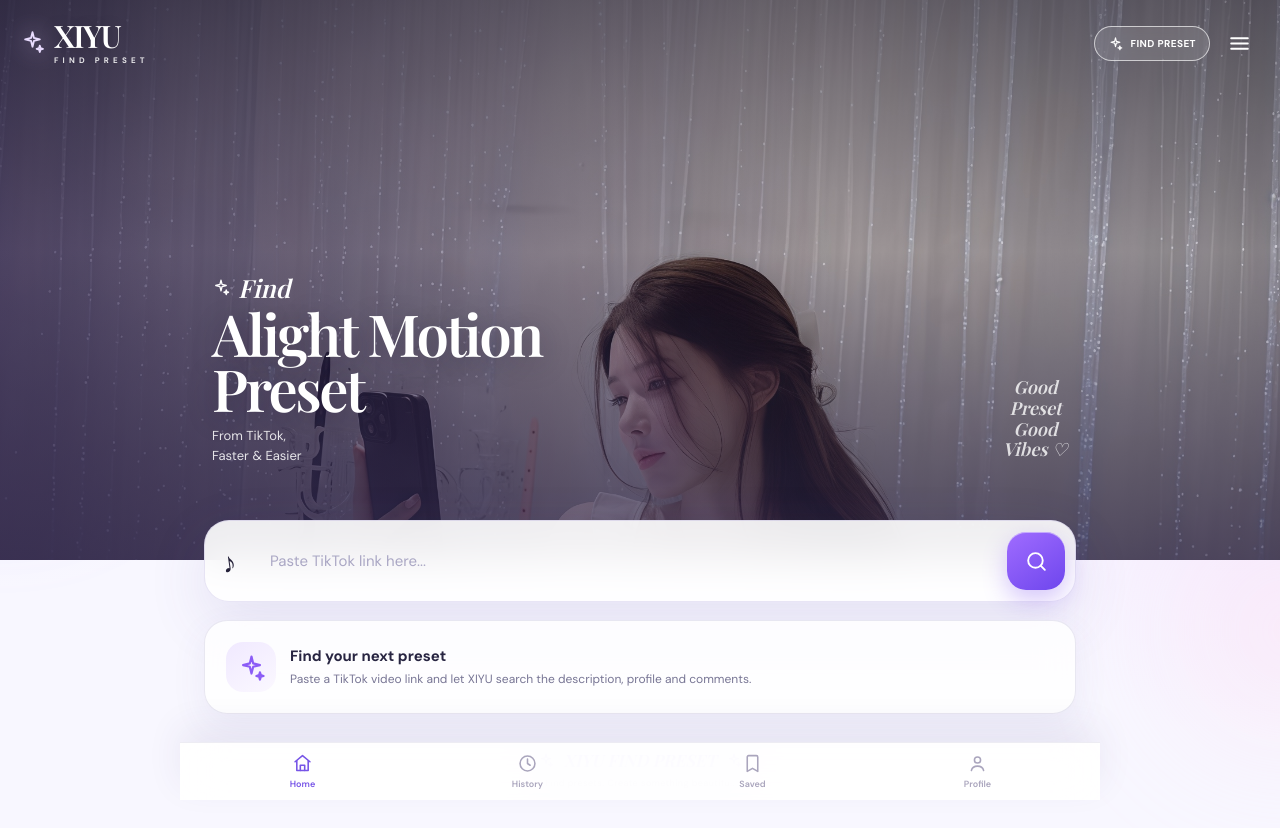
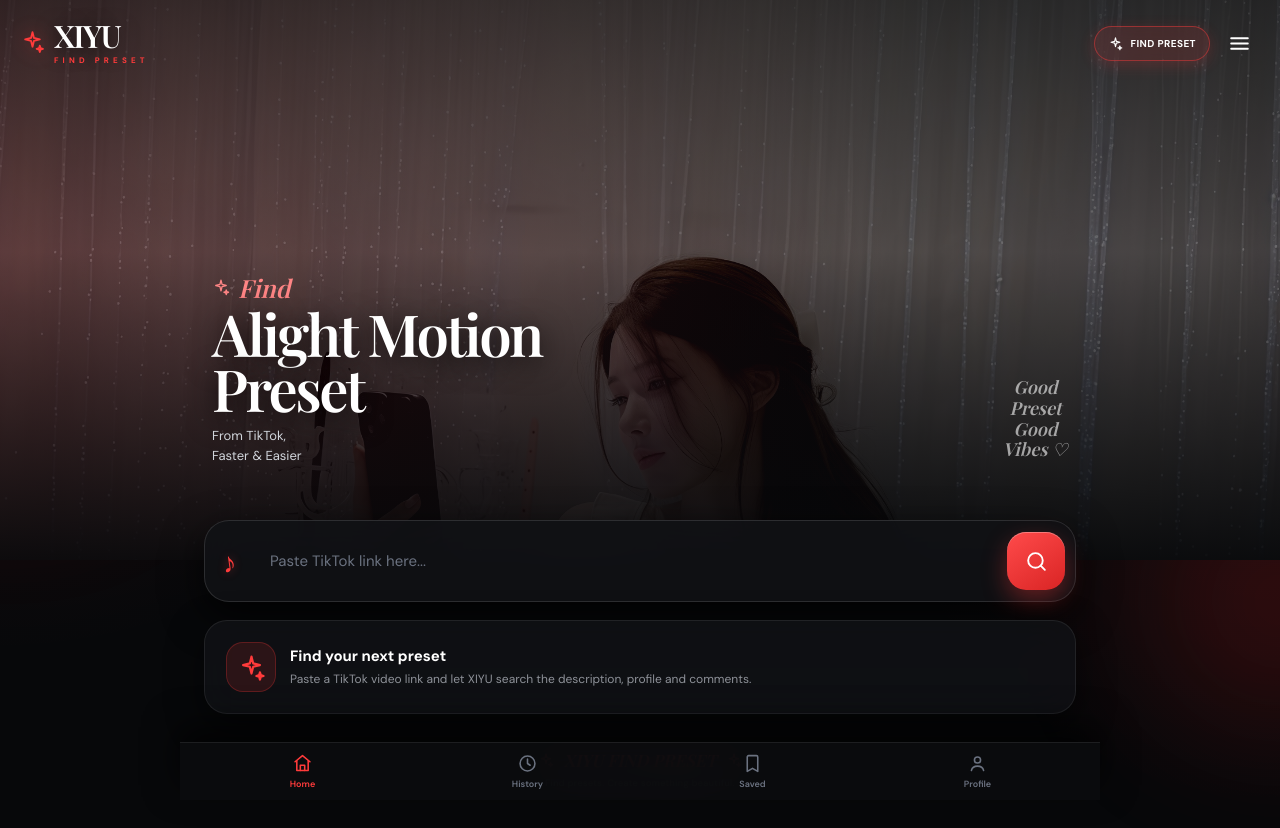
Before and after one commit to zx-image/ZX-PRESET, a Next.js app: page / in a window 1280 px wide. Shown: the top 828 px of the page. Built offline with nearby package versions, Linux system fonts and the light colour scheme; a web font is replaced by a local one.

Commit message:
Revise color scheme and styles for dark theme
Updated color scheme and styling for various elements in globals.css to enhance the overall dark theme and improve visual consistency.

```diff
--- a/app/globals.css
+++ b/app/globals.css
@@ -1,19 +1,19 @@
 @import url("https://fonts.googleapis.com/css2?family=DM+Sans:wght@400;500;600;700&family=Playfair+Display:ital,wght@0,600;0,700;1,600&display=swap");
 
 :root {
-  --bg: #f8f7ff;
-  --surface: rgba(255, 255, 255, 0.82);
-  --surface-solid: #ffffff;
-  --text: #282542;
-  --muted: #777594;
-  --soft: #aaa7c5;
-  --line: rgba(119, 110, 170, 0.16);
-  --purple: #8b5cf6;
-  --purple-2: #7654ed;
-  --pink: #c49aff;
-  --green: #12d9a1;
-  --green-dark: #08aa80;
-  --shadow: 0 20px 60px rgba(92, 73, 155, 0.12);
+  --bg: #07080a;
+  --surface: rgba(17, 18, 21, 0.88);
+  --surface-solid: #111215;
+  --text: #f3f4f6;
+  --muted: #8e9299;
+  --soft: #63666d;
+  --line: rgba(255, 255, 255, 0.08);
+  --brand-red: #ff3b3b;
+  --brand-red-dark: #d92424;
+  --brand-glow: rgba(255, 59, 59, 0.45);
+  --green: #2ecc71;
+  --green-dark: #27ae60;
+  --shadow: 0 20px 60px rgba(0, 0, 0, 0.8);
 }
 
 * {
@@ -58,41 +58,41 @@ a {
   padding-bottom: 88px;
   background:
     radial-gradient(
-      circle at 0% 20%,
-      rgba(198, 178, 255, 0.28),
-      transparent 28%
+      circle at 0% 15%,
+      rgba(255, 59, 59, 0.12),
+      transparent 35%
     ),
     radial-gradient(
       circle at 100% 45%,
-      rgba(240, 204, 255, 0.3),
-      transparent 25%
+      rgba(255, 59, 59, 0.06),
+      transparent 30%
     ),
-    #f8f7ff;
+    #07080a;
 }
 
 .ambient {
   position: fixed;
   pointer-events: none;
   border-radius: 999px;
-  filter: blur(70px);
-  opacity: 0.35;
+  filter: blur(80px);
+  opacity: 0.25;
   z-index: 0;
 }
 
 .ambient-one {
-  width: 180px;
-  height: 180px;
-  background: #cdbaff;
-  left: -90px;
-  top: 35%;
+  width: 220px;
+  height: 220px;
+  background: #ff3b3b;
+  left: -100px;
+  top: 30%;
 }
 
 .ambient-two {
-  width: 220px;
-  height: 220px;
-  background: #ffd9ee;
+  width: 240px;
+  height: 240px;
+  background: #b31b1b;
   right: -120px;
-  top: 65%;
+  top: 60%;
 }
 
 .hero {
@@ -111,6 +111,7 @@ a {
   background-size: cover;
   transform: scale(1.03);
   z-index: -3;
+  filter: brightness(0.65) contrast(1.15);
 }
 
 .hero-overlay {
@@ -119,14 +120,14 @@ a {
   background:
     linear-gradient(
       180deg,
-      rgba(22, 19, 38, 0.58) 0%,
-      rgba(44, 34, 69, 0.22) 45%,
-      rgba(50, 41, 75, 0.7) 100%
+      rgba(7, 8, 10, 0.7) 0%,
+      rgba(15, 10, 15, 0.4) 45%,
+      rgba(7, 8, 10, 0.95) 100%
     ),
     linear-gradient(
       90deg,
-      rgba(51, 39, 84, 0.7),
-      transparent 65%
+      rgba(255, 59, 59, 0.25),
+      transparent 70%
     );
   z-index: -2;
 }
@@ -147,8 +148,8 @@ a {
 }
 
 .brand-sparkle {
-  color: #e9dcff;
-  filter: drop-shadow(0 0 12px rgba(224, 205, 255, 0.7));
+  color: var(--brand-red);
+  filter: drop-shadow(0 0 10px var(--brand-glow));
 }
 
 .brand-name {
@@ -156,7 +157,7 @@ a {
   font-size: 31px;
   line-height: 0.88;
   letter-spacing: -0.05em;
-  text-shadow: 0 3px 20px rgba(0, 0, 0, 0.2);
+  text-shadow: 0 3px 20px rgba(0, 0, 0, 0.8);
 }
 
 .brand-sub {
@@ -164,7 +165,7 @@ a {
   font-size: 8px;
   font-weight: 700;
   letter-spacing: 0.52em;
-  opacity: 0.88;
+  color: var(--brand-red);
 }
 
 .hero-actions {
@@ -178,13 +179,15 @@ a {
   align-items: center;
   gap: 7px;
   padding: 9px 13px;
-  border: 1px solid rgba(255, 255, 255, 0.65);
+  border: 1px solid rgba(255, 59, 59, 0.45);
   border-radius: 999px;
-  background: rgba(255, 255, 255, 0.1);
+  background: rgba(255, 59, 59, 0.12);
   backdrop-filter: blur(12px);
   font-size: 10px;
   font-weight: 700;
   letter-spacing: 0.04em;
+  color: #fff;
+  box-shadow: 0 4px 15px rgba(255, 59, 59, 0.2);
 }
 
 .icon-button {
@@ -210,6 +213,7 @@ a {
   font-family: "Playfair Display", serif;
   font-style: italic;
   font-size: 25px;
+  color: #ff8585;
 }
 
 .hero-copy h1 {
@@ -219,14 +223,14 @@ a {
   line-height: 0.95;
   letter-spacing: -0.045em;
   font-weight: 600;
-  text-shadow: 0 5px 30px rgba(24, 18, 45, 0.32);
+  text-shadow: 0 5px 30px rgba(0, 0, 0, 0.9);
 }
 
 .hero-copy p {
   margin: 0;
   font-size: 13px;
   line-height: 1.5;
-  opacity: 0.86;
+  color: #d1d5db;
 }
 
 .hero-side-text {
@@ -238,7 +242,7 @@ a {
   text-align: center;
   line-height: 1.15;
   font-size: 18px;
-  opacity: 0.8;
+  color: rgba(255, 255, 255, 0.6);
 }
 
 .content-wrap {
@@ -255,10 +259,10 @@ a {
   align-items: center;
   gap: 11px;
   padding: 10px 10px 10px 17px;
-  border: 1px solid rgba(142, 125, 204, 0.2);
+  border: 1px solid rgba(255, 255, 255, 0.12);
   border-radius: 25px;
-  background: rgba(255, 255, 255, 0.91);
-  box-shadow: var(--shadow);
+  background: rgba(17, 18, 21, 0.92);
+  box-shadow: 0 15px 40px rgba(0, 0, 0, 0.7);
   backdrop-filter: blur(20px);
 }
 
@@ -267,8 +271,9 @@ a {
   flex: 0 0 35px;
   font-size: 28px;
   font-weight: 700;
-  color: #242139;
+  color: var(--brand-red);
   transform: rotate(-8deg);
+  text-shadow: 0 0 10px var(--brand-glow);
 }
 
 .search-card input {
@@ -277,12 +282,12 @@ a {
   border: 0;
   outline: 0;
   background: transparent;
-  color: var(--text);
+  color: #fff;
   font-size: 15px;
 }
 
 .search-card input::placeholder {
-  color: #aaa7c4;
+  color: #6b7280;
 }
 
 .search-button {
@@ -296,12 +301,12 @@ a {
   color: white;
   background: linear-gradient(
     145deg,
-    #a06cff,
-    #6e46ed
+    #ff4b4b,
+    #d92424
   );
   box-shadow:
-    0 10px 24px rgba(126, 81, 240, 0.32),
-    inset 0 1px rgba(255, 255, 255, 0.45);
+    0 10px 24px rgba(255, 59, 59, 0.35),
+    inset 0 1px rgba(255, 255, 255, 0.3);
   transition: transform 0.2s ease;
 }
 
@@ -317,7 +322,7 @@ a {
 .clear-search {
   border: 0;
   background: transparent;
-  color: #aaa5bf;
+  color: #6b7280;
   font-size: 22px;
   padding: 4px;
 }
@@ -333,7 +338,7 @@ a {
   border: 1px solid var(--line);
   border-radius: 23px;
   background: var(--surface);
-  box-shadow: 0 12px 35px rgba(95, 76, 151, 0.08);
+  box-shadow: 0 12px 35px rgba(0, 0, 0, 0.5);
   backdrop-filter: blur(18px);
 }
 
@@ -343,6 +348,7 @@ a {
   display: block;
   margin: 0 0 4px;
   font-size: 15px;
+  color: #fff;
 }
 
 .progress-card span,
@@ -359,14 +365,14 @@ a {
   width: 32px;
   height: 32px;
   flex: 0 0 32px;
-  border: 3px solid #e6ddff;
-  border-top-color: var(--purple);
+  border: 3px solid #23252b;
+  border-top-color: var(--brand-red);
   border-radius: 50%;
   animation: spin 0.8s linear infinite;
 }
 
 .error-card {
-  border-color: rgba(232, 87, 130, 0.2);
+  border-color: rgba(255, 59, 59, 0.3);
 }
 
 .error-icon {
@@ -376,8 +382,9 @@ a {
   place-items: center;
   flex: 0 0 34px;
   border-radius: 50%;
-  color: #d84e77;
-  background: #fff0f5;
+  color: #fff;
+  background: rgba(255, 59, 59, 0.25);
+  border: 1px solid var(--brand-red);
   font-weight: 800;
 }
 
@@ -385,7 +392,7 @@ a {
   margin-left: auto;
   border: 0;
   background: transparent;
-  color: #aaa2b9;
+  color: #8e9299;
   font-size: 22px;
 }
 
@@ -400,12 +407,9 @@ a {
   place-items: center;
   flex: 0 0 50px;
   border-radius: 17px;
-  color: var(--purple);
-  background: linear-gradient(
-    145deg,
-    #f0e9ff,
-    #fbf8ff
-  );
+  color: var(--brand-red);
+  background: rgba(255, 59, 59, 0.12);
+  border: 1px solid rgba(255, 59, 59, 0.25);
 }
 
 .result-video-card {
@@ -413,7 +417,7 @@ a {
   overflow: hidden;
   border: 1px solid var(--line);
   border-radius: 26px;
-  background: rgba(255, 255, 255, 0.78);
+  background: var(--surface);
   box-shadow: var(--shadow);
   backdrop-filter: blur(20px);
 }
@@ -423,7 +427,7 @@ a {
   width: 100%;
   aspect-ratio: 16 / 9;
   overflow: hidden;
-  background: #24202f;
+  background: #000;
 }
 
 .video-preview video,
@@ -443,11 +447,12 @@ a {
   display: grid;
   place-items: center;
   transform: translate(-50%, -50%);
-  border: 1px solid rgba(255, 255, 255, 0.75);
+  border: 1px solid rgba(255, 59, 59, 0.6);
   border-radius: 50%;
   color: white;
-  background: rgba(40, 32, 54, 0.35);
+  background: rgba(0, 0, 0, 0.5);
   backdrop-filter: blur(12px);
+  box-shadow: 0 0 20px var(--brand-glow);
 }
 
 .video-info {
@@ -463,7 +468,8 @@ a {
 .avatar {
   overflow: hidden;
   border-radius: 50%;
-  background: #eeeaff;
+  background: #1c1d22;
+  border: 1px solid var(--line);
   object-fit: cover;
 }
 
@@ -476,7 +482,7 @@ a {
 .avatar-placeholder {
   display: grid;
   place-items: center;
-  color: #8775c0;
+  color: var(--muted);
 }
 
 .author-heading {
@@ -487,6 +493,7 @@ a {
 
 .author-heading strong {
   font-size: 15px;
+  color: #fff;
 }
 
 .author-heading span {
@@ -503,13 +510,18 @@ a {
   margin-left: auto;
   border: 1px solid var(--line);
   border-radius: 13px;
-  color: #7568a0;
-  background: rgba(255, 255, 255, 0.6);
+  color: #d1d5db;
+  background: rgba(255, 255, 255, 0.04);
+}
+
+.round-external:hover {
+  border-color: var(--brand-red);
+  color: var(--brand-red);
 }
 
 .description {
   margin: 16px 0 14px;
-  color: #777493;
+  color: #b3b7be;
   font-size: 13px;
   line-height: 1.65;
   white-space: pre-line;
@@ -527,7 +539,7 @@ a {
   flex-direction: column;
   align-items: center;
   gap: 3px;
-  color: #837da0;
+  color: var(--muted);
 }
 
 .stat strong {
@@ -536,7 +548,7 @@ a {
 }
 
 .stat span {
-  color: #aaa6bd;
+  color: var(--soft);
   font-size: 10px;
 }
 
@@ -546,7 +558,7 @@ a {
   border: 1px solid var(--line);
   border-radius: 25px;
   background: var(--surface);
-  box-shadow: 0 15px 40px rgba(96, 74, 151, 0.08);
+  box-shadow: 0 15px 40px rgba(0, 0, 0, 0.6);
   backdrop-filter: blur(20px);
 }
 
@@ -569,13 +581,14 @@ a {
 }
 
 .account-name span {
-  color: #8c87a4;
+  color: var(--soft);
   font-size: 11px;
 }
 
 .account-name strong {
   margin-top: 4px;
   font-size: 16px;
+  color: #fff;
 }
 
 .profile-button {
@@ -584,10 +597,10 @@ a {
   gap: 5px;
   margin-left: auto;
   padding: 9px 12px;
-  border: 1px solid #e4ddfa;
+  border: 1px solid rgba(255, 59, 59, 0.35);
   border-radius: 999px;
-  color: #7758dc;
-  background: #fbf9ff;
+  color: #fff;
+  background: rgba(255, 59, 59, 0.1);
   font-size: 11px;
   font-weight: 700;
 }
@@ -606,7 +619,7 @@ a {
   display: flex;
   align-items: center;
   gap: 7px;
-  color: #8b86a5;
+  color: var(--muted);
   font-size: 11px;
 }
 
@@ -637,7 +650,11 @@ a {
   display: flex;
   align-items: center;
   gap: 8px;
-  color: var(--purple-2);
+  color: #fff;
+}
+
+.section-title svg {
+  color: var(--brand-red);
 }
 
 .section-title h2 {
@@ -648,16 +665,16 @@ a {
 
 .count-pill {
   padding: 6px 10px;
-  border: 1px solid #dcd2fb;
+  border: 1px solid rgba(255, 59, 59, 0.35);
   border-radius: 999px;
-  color: #7961c6;
-  background: #f8f5ff;
+  color: var(--brand-red);
+  background: rgba(255, 59, 59, 0.1);
   font-size: 10px;
   font-weight: 700;
 }
 
 .section-script {
-  color: #a59dc3;
+  color: var(--soft);
   font-family: "Playfair Display", serif;
   font-style: italic;
   font-size: 15px;
@@ -673,10 +690,14 @@ a {
   grid-template-columns: 120px minmax(0, 1fr);
   gap: 15px;
   padding: 14px;
-  border: 1px solid var(--line);
+  border: 1px solid rgba(255, 255, 255, 0.08);
   border-radius: 24px;
-  background: rgba(255, 255, 255, 0.82);
-  box-shadow: 0 12px 35px rgba(95, 76, 151, 0.08);
+  background: var(--surface);
+  box-shadow: 0 12px 35px rgba(0, 0, 0, 0.6);
+}
+
+.preset-card:hover {
+  border-color: rgba(255, 59, 59, 0.3);
 }
 
 .preset-thumb-wrap {
@@ -684,7 +705,8 @@ a {
   height: 145px;
   overflow: hidden;
   border-radius: 17px;
-  background: #eceaf4;
+  background: #17181c;
+  border: 1px solid var(--line);
 }
 
 .preset-thumb {
@@ -697,14 +719,14 @@ a {
 .fallback-thumb {
   display: grid;
   place-items: center;
-  color: #9e8bdd;
+  color: var(--brand-red);
   background:
     radial-gradient(
       circle at 50% 30%,
-      #e6dcff,
-      transparent 50%
+      rgba(255, 59, 59, 0.15),
+      transparent 60%
     ),
-    #f3f0ff;
+    #131418;
 }
 
 .crown {
@@ -716,8 +738,9 @@ a {
   display: grid;
   place-items: center;
   border-radius: 50%;
-  color: #7753db;
-  background: rgba(255, 255, 255, 0.88);
+  color: var(--brand-red);
+  background: rgba(17, 18, 21, 0.9);
+  border: 1px solid rgba(255, 59, 59, 0.4);
   font-size: 15px;
 }
 
@@ -726,10 +749,10 @@ a {
   bottom: 8px;
   left: 8px;
   padding: 5px 8px;
-  border: 1px solid rgba(255, 255, 255, 0.7);
+  border: 1px solid rgba(255, 255, 255, 0.15);
   border-radius: 8px;
   color: white;
-  background: rgba(36, 30, 50, 0.58);
+  background: rgba(0, 0, 0, 0.7);
   backdrop-filter: blur(10px);
   font-size: 9px;
   font-weight: 800;
@@ -744,7 +767,7 @@ a {
 
 .preset-content h3 {
   margin: 0 0 9px;
-  color: #2d2944;
+  color: #fff;
   font-size: 15px;
   line-height: 1.3;
 }
@@ -769,19 +792,20 @@ a {
 }
 
 .type-badge {
-  color: #5c43ba;
-  background: #eee8ff;
+  color: var(--brand-red);
+  background: rgba(255, 59, 59, 0.12);
+  border: 1px solid rgba(255, 59, 59, 0.3);
 }
 
 .author-badge {
-  color: #8a859a;
-  border: 1px solid #e4e1e9;
-  background: #f8f7fa;
+  color: #9ca3af;
+  border: 1px solid var(--line);
+  background: #1c1d22;
 }
 
 .preset-author {
   margin-top: 8px;
-  color: #8d87a6;
+  color: var(--muted);
   font-size: 10px;
 }
 
@@ -790,8 +814,9 @@ a {
   padding: 8px;
   overflow: hidden;
   border-radius: 11px;
-  color: #8d88a5;
-  background: #f4f2fa;
+  color: #9ca3af;
+  background: #141519;
+  border: 1px solid var(--line);
   font-family: monospace;
   font-size: 9px;
   line-height: 1.6;
@@ -823,22 +848,26 @@ a {
   color: #fff;
   background: linear-gradient(
     135deg,
-    #9b68ff,
-    #7449e9
+    #ff4b4b,
+    #d92424
   );
-  box-shadow: 0 8px 20px rgba(123, 75, 235, 0.23);
+  box-shadow: 0 8px 20px rgba(255, 59, 59, 0.3);
 }
 
 .copy-button {
-  border: 1px solid #e3dfeb;
-  color: #777288;
-  background: #fff;
+  border: 1px solid var(--line);
+  color: #e5e7eb;
+  background: #191a20;
+}
+
+.copy-button:hover {
+  background: #23252e;
 }
 
 .copy-button.copied {
-  color: #087d61;
-  border-color: #a7e8d5;
-  background: #edfff9;
+  color: var(--green);
+  border-color: rgba(46, 204, 113, 0.4);
+  background: rgba(46, 204, 113, 0.1);
 }
 
 .empty-card {
@@ -849,13 +878,13 @@ a {
   padding: 35px 20px;
   border: 1px solid var(--line);
   border-radius: 23px;
-  color: #8a82a7;
-  background: rgba(255, 255, 255, 0.75);
+  color: var(--muted);
+  background: var(--surface);
   text-align: center;
 }
 
 .empty-card strong {
-  color: var(--text);
+  color: #fff;
 }
 
 .empty-card span {
@@ -874,7 +903,7 @@ a {
   align-items: center;
   justify-content: center;
   gap: 9px;
-  color: #9b86e8;
+  color: var(--brand-red);
   font-family: "Playfair Display", serif;
   font-style: italic;
   font-size: 17px;
@@ -882,7 +911,7 @@ a {
 
 .footer p {
   margin: 6px 0 0;
-  color: #b1abc2;
+  color: var(--soft);
   font-size: 9px;
   letter-spacing: 0.05em;
 }
@@ -898,9 +927,9 @@ a {
   max-width: 920px;
   margin: 0 auto;
   padding: 9px 10px max(9px, env(safe-area-inset-bottom));
-  border-top: 1px solid rgba(117, 106, 161, 0.13);
-  background: rgba(255, 255, 255, 0.9);
-  box-shadow: 0 -15px 35px rgba(70, 53, 120, 0.08);
+  border-top: 1px solid rgba(255, 255, 255, 0.08);
+  background: rgba(11, 12, 15, 0.92);
+  box-shadow: 0 -15px 35px rgba(0, 0, 0, 0.7);
   backdrop-filter: blur(22px);
 }
 
@@ -911,13 +940,13 @@ a {
   gap: 4px;
   border: 0;
   background: transparent;
-  color: #aaa5bd;
+  color: #6b7280;
   font-size: 9px;
   font-weight: 600;
 }
 
 .bottom-nav button.active {
-  color: #7755e7;
+  color: var(--brand-red);
 }
 
 @keyframes spin {
```
